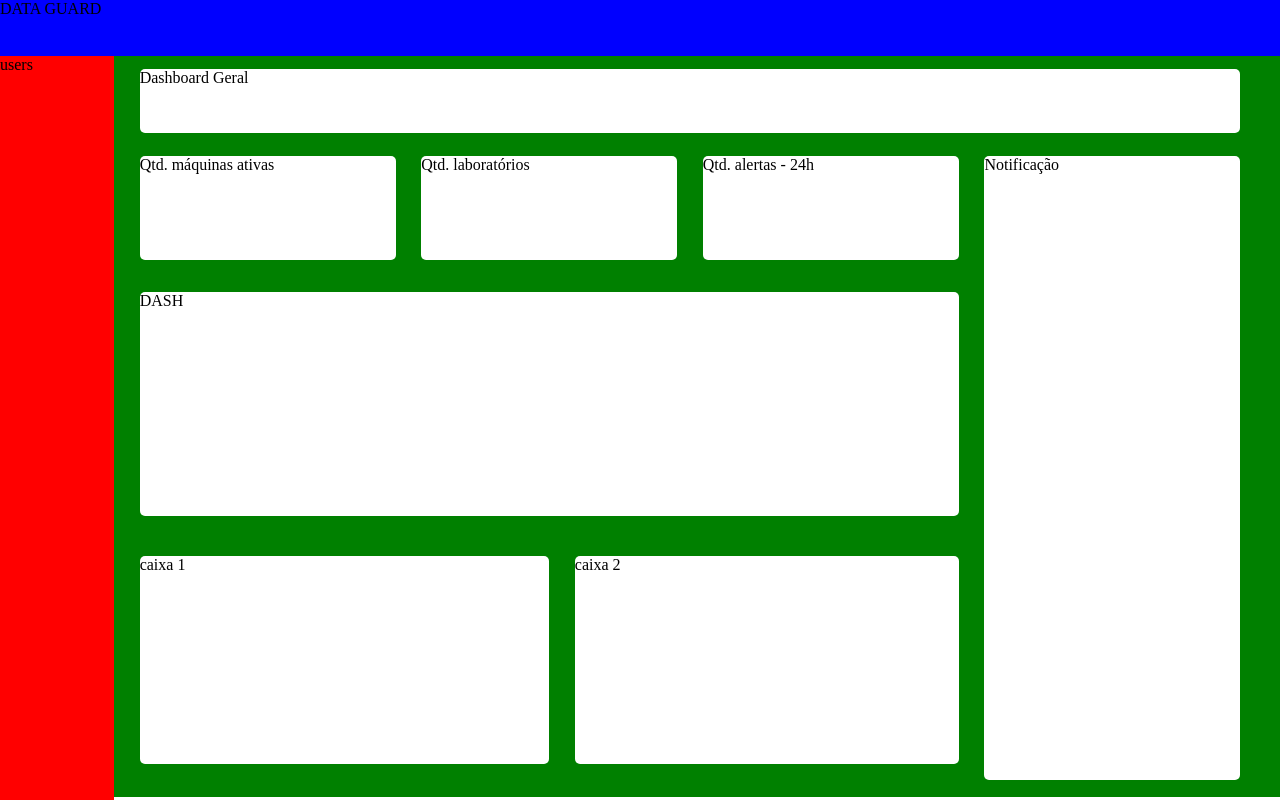
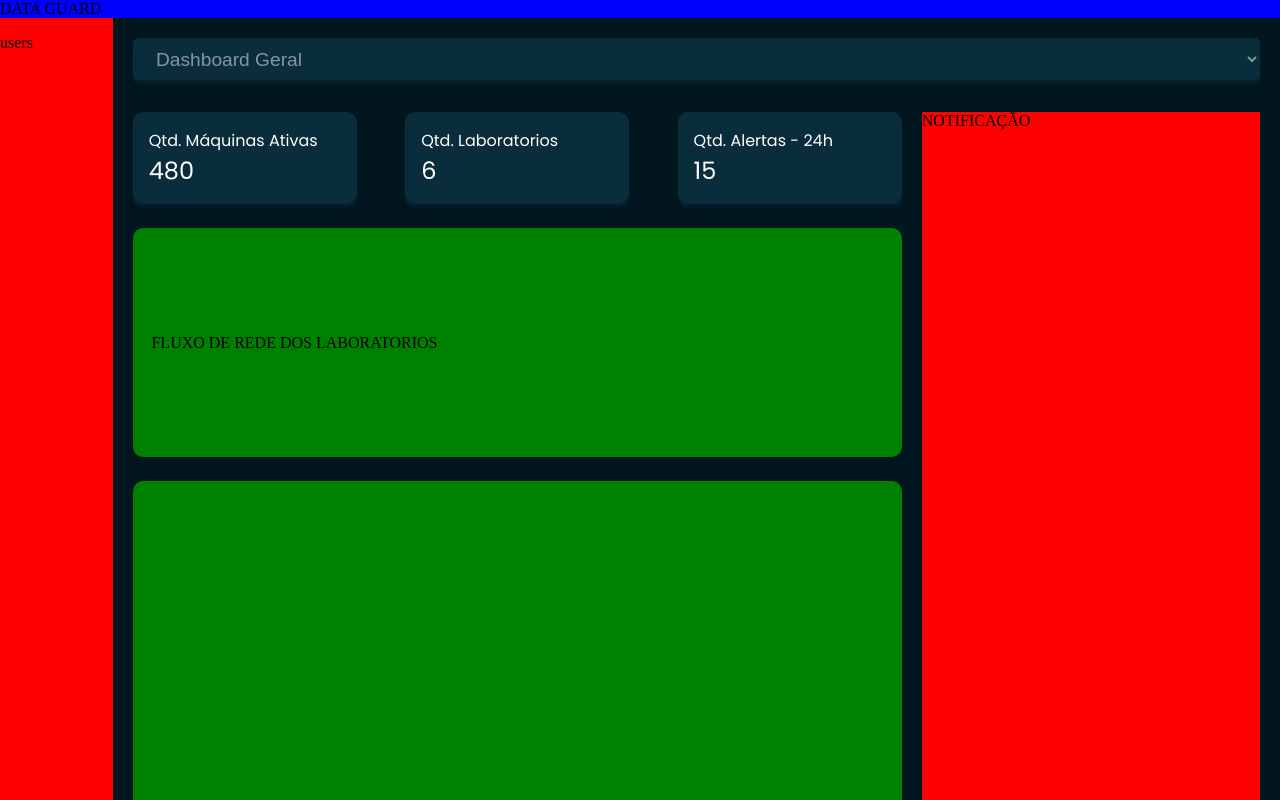
Before and after one commit to EigTech-Solutions/DataGuard, a plain HTML site: page html/DashboardGeral.html in a window 1280 px wide. Shown: the top 800 px of the page. Drawn offline with Linux system fonts and the light colour scheme.

Commit message:
Reestruturando página + adicionando select de dashboard

```diff
--- a/css/DashboardGeral.css
+++ b/css/DashboardGeral.css
@@ -1,95 +1,142 @@
-body{
-    margin: 0px;
+@import url('https://fonts.googleapis.com/css2?family=Bebas+Neue&family=Lato:ital,wght@0,400;0,700;0,900;1,400&family=Poppins&display=swap');
+
+body {
+    margin: 0;
+    padding: 0;
+    width: 100%;
 }
-.header{
-    height: 7vb;
+
+.header {
+    height: 20%;
     background-color: blue;
 }
 
-.menu_conteiner{
-display: flex;
+.tela_principal {
+    display: flex;
+    width: 100%;
+    height: 200vh;
 }
 
-.menu_lateral{
+/* .menu_conteiner {
     display: flex;
-    height: 93vh;
-    width: 20vw;
+} */
+
+.menu_lateral {
+    height: 100%;
+    width: 10%;
     background-color: red;
 }
 
-.menu_central{
+.container {
     display: flex;
-    background-color: green;
-    height: 91vh;
-    width: 200vw;
-    padding-left: 2vw;
-    padding-top: 1vw;
     flex-direction: column;
+    background-color: #01161E;
+    height: 100%;
+    width: 100%;
+    padding: 1.25rem;
 }
 
-.primeira_caixa{
-    display: flex;
-    background-color: white;
-    height: 8vh;
-    width: 86vw;
-    border-radius: 5px;
-    margin-bottom: 2%;
+.container_select_dashboards {
+    margin-bottom: 2rem;
 }
 
-.conteiner_caixas{
-    display: flex;
-    flex-direction: initial;
-}
 
-.caixas{
-    background-color: white;
-    height: 13vh;
-    width: 20vw;
+.select_dashboard {
+    width: 100%;
+    height: 100%;
     border-radius: 5px;
-    margin-right: 2vw;
-}
-
-.caixa_grande{
-    height: 78vh;
-    width: 20vw;
-    background-color: white;
-    border-radius: 5px;
-    margin-right: 2vw;
-}
-
-.geralzinha{
-    display: flex;
-}
-
-.dash{
-    background-color: white;
-    height: 28vh;
-    width: 64vw;
-    border-radius: 5px;
-    display: flex;
-    margin-top: 17vh;
-    position: absolute;
+    background-color: rgba(18, 69, 89, 0.5);
+    color: rgba(255, 255, 255, 0.5);
+    font-size: 1.2rem;
+    padding: 0.5em 1em;
+    border: 0;
+    -webkit-box-shadow: 0px 4px 4px 0px rgba(18, 69, 89, 0.25);
+    -moz-box-shadow: 0px 4px 4px 0px rgba(18, 69, 89, 0.25);
+    box-shadow: 0px 4px 4px 0px rgba(18, 69, 89, 0.25);
 
 }
 
-.inferior{
-    display: flex;
-    margin-top: 50vh;
-    position: absolute;
+
+.select_dashboard option {
+    background-color: #598392;
 }
 
-.caixaUm{
-    background-color: white;
-    width: 32vw;
-    height: 26vh;
-    border-radius: 5px;
+.informations_container {
+    display: flex;
+    width: 100%;
+    height: 100%;
 }
 
-.caixaDois{
-    background-color: white;
-    width: 30vw;
-    height: 26vh;
-    margin-left: 2vw;
-    border-radius: 5px;
+.dashboard_container {
+    width: 70%;
+    height: 100%;
+}
 
+.kpis_boxes_container {
+    display: flex;
+    align-items: flex-start;
+    justify-content: space-between;
+    padding-right: 1.25rem;
+    height: auto;
 }
+
+.kpi_box {
+    display: flex;
+    flex-direction: column;
+    width: 25%;
+    padding: 1rem 1rem;
+    background-color: rgba(18, 69, 89, 0.50);
+    border-radius: 10px;
+    box-shadow: 0px 4px 4px 0px rgba(18, 69, 89, 0.25);
+}
+
+.kpi_title {
+    color: #FFF;
+    font-family: Poppins;
+    font-size: 1rem;
+    font-style: normal;
+}
+
+.kpi_data {
+    color: #FFF;
+    font-family: Poppins;
+    font-size: 1.5rem;
+    font-style: normal;
+}
+
+.notifications_container {
+    width: 30%;
+    height: 100%;
+}
+
+.notification_box {
+    width: 100%;
+    height: 100%;
+    background-color: red;
+}
+
+.chart_fluxo_rede_container{
+    display: flex;
+    align-items: center;
+    justify-content: center;
+    background-color: green;
+    height: 15%;
+    width: 95%;
+    margin-top: 1.5rem;
+    padding-right: 1.25rem;
+    border-radius: 10px;
+}
+
+.line_chart{
+    width: 95%;
+}
+
+.rankings_container{
+    display: flex;
+    background-color: green;
+    height: 45%;
+    width: 95%;
+    margin-top: 1.5rem;
+    padding-right: 1.25rem;
+    border-radius: 10px;
+}
--- a/html/DashboardGeral.html
+++ b/html/DashboardGeral.html
@@ -1,5 +1,6 @@
 <!DOCTYPE html>
 <html lang="en">
+
 <head>
     <meta charset="UTF-8">
     <meta name="viewport" content="width=device-width, initial-scale=1.0">
@@ -12,43 +13,67 @@
     <header class="header">
         DATA GUARD
     </header>
-    <div class="menu_conteiner">
+
+    <section class="tela_principal">
+        <!-- MENU NAVBAR LATERAL-->
         <div class="menu_lateral">
-            users
+            <p>users</p>
         </div>
-        <div class="menu_central">
-            <div class="primeira_caixa">
-                Dashboard Geral
+
+
+        <div class="container">
+            <div class="container_select_dashboards">
+                <select class="select_dashboard" name="select_dashboard" id="select_dashboard">
+                    <option value="dashboardGeral">Dashboard Geral</option>
+                    <option value="dashboardLab01">Laboratorio 1</option>
+                    <option value="dashboardLab02">Laboratorio 2</option>
+                </select>
             </div>
-            <div class="geralzinha">
-                <div class="conteiner_caixas">
-                    <div class="caixas">
-                        Qtd. máquinas ativas
+            <div class="informations_container">
+                <section class="dashboard_container">
+                    <div class="kpis_boxes_container">
+                        <div class="kpi_box">
+                            <span class="kpi_title">Qtd. Máquinas Ativas</span>
+                            <span class="kpi_data">480</span>
+                        </div>
+                        <div class="kpi_box">
+                            <span class="kpi_title">Qtd. Laboratorios</span>
+                            <span class="kpi_data">6</span>
+                        </div>
+                        <div class="kpi_box">
+                            <span class="kpi_title">Qtd. Alertas - 24h</span>
+                            <span class="kpi_data">15</span>
+                        </div>
                     </div>
-                    <div class="caixas">
-                        Qtd. laboratórios
+                    <div class="chart_fluxo_rede_container">
+                        <div class="line_chart">
+                            <span>FLUXO DE REDE DOS LABORATORIOS</span>
+                        </div>
                     </div>
-                    <div class="caixas">
-                        Qtd. alertas - 24h
+                    <div class="rankings_container">
+                        <aside class="ranking_labs">
+
+                        </aside>
+                        <aside class="chart_memoria_utilizada">
+
+                        </aside>
                     </div>
-                </div>
-                <div class="dash">
-                    DASH
-                </div>
-                <div class="inferior">
-                    <div class="caixaUm">
-                        caixa 1
+                </section>
+                <section class="notifications_container">
+                    <div class="notification_box">
+                        <span>
+                            NOTIFICAÇÃO
+                        </span>
                     </div>
-                    <div class="caixaDois">
-                        caixa 2
-                    </div>
-                </div>
-                <div class="caixa_grande">
-                    Notificação
-                </div>
+                </section>
             </div>
+
+
         </div>
-    </div>
+
+
+
+    </section>
 </body>
 
 </html>
```
